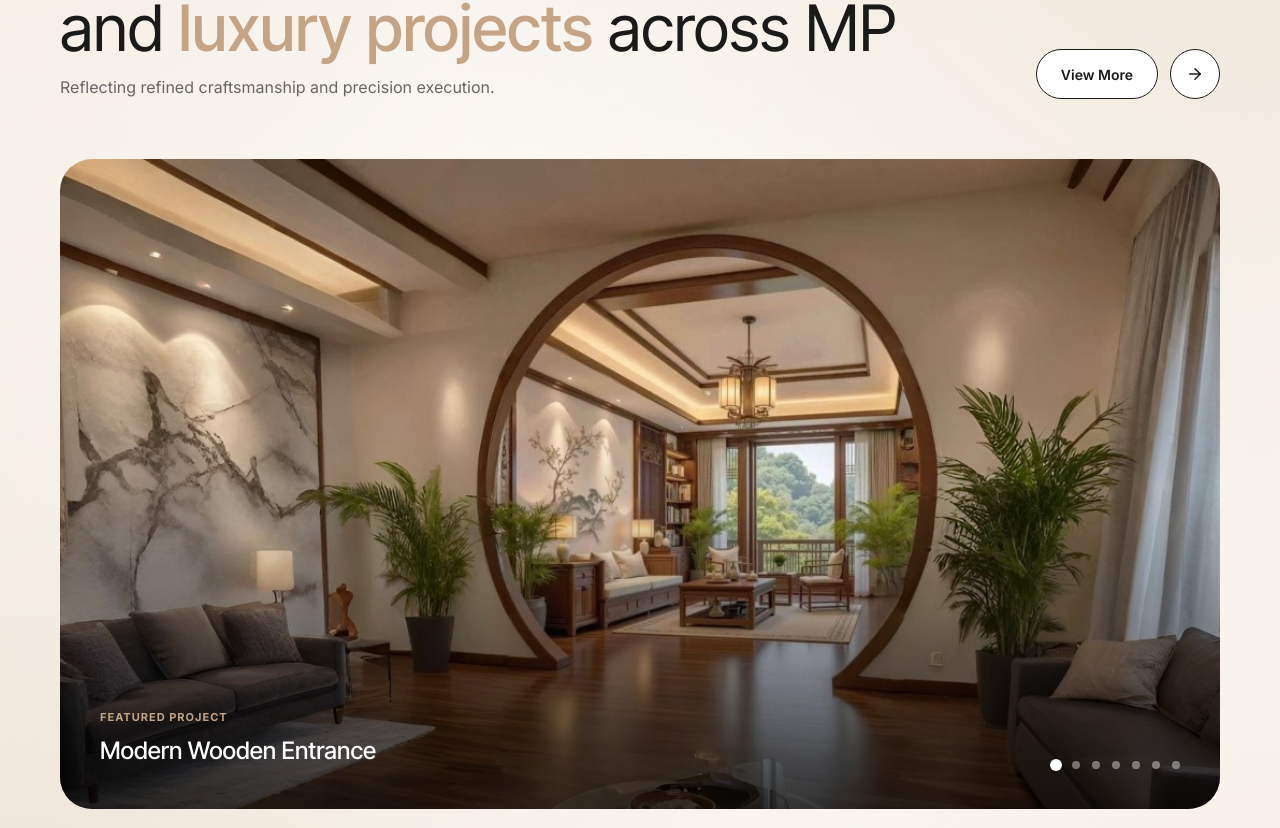
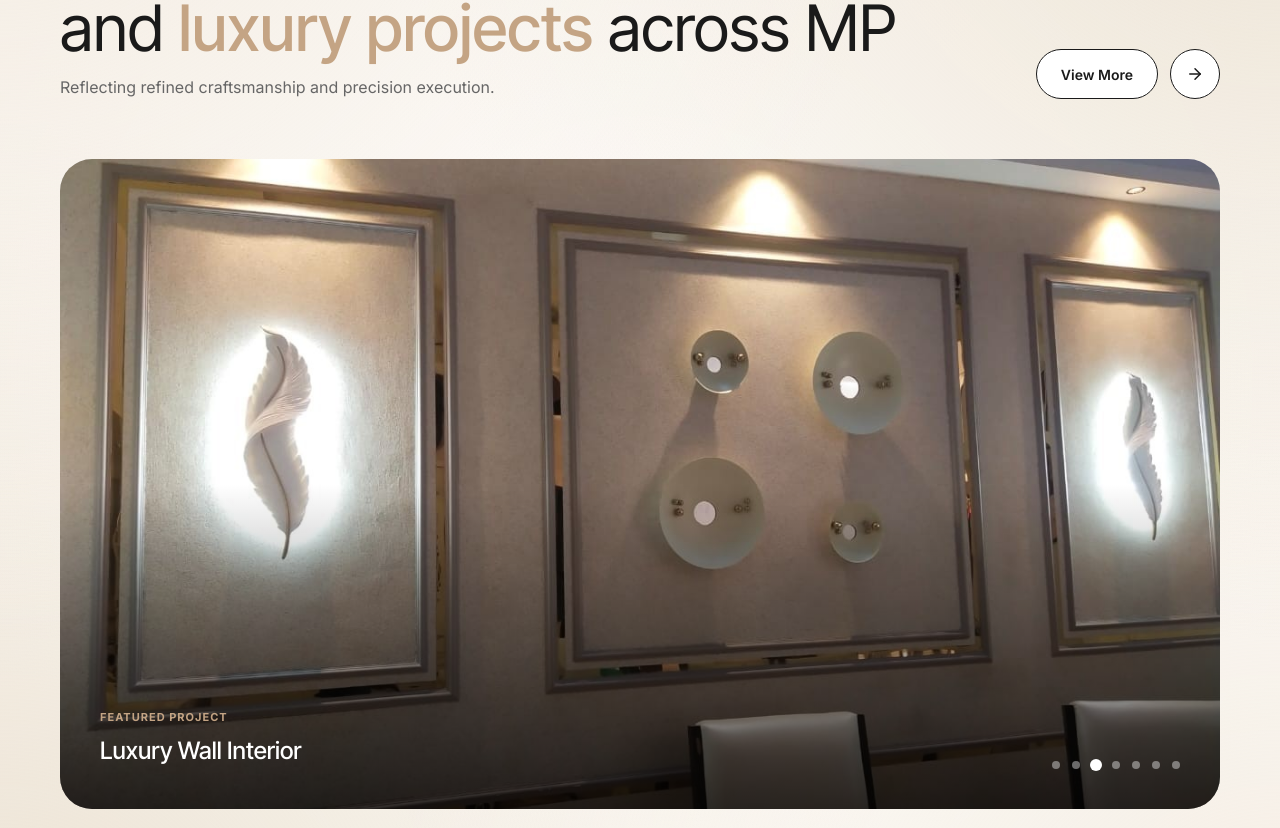
Before and after one commit to draftworks-repos/JSM, a Next.js app: page / in a window 1280 px wide. Shown: the part 6630-7458 px from the top of the page. Built offline with nearby package versions, Linux system fonts and the light colour scheme.

Commit message:
gallery update

```diff
--- a/components/GallerySlider.tsx
+++ b/components/GallerySlider.tsx
@@ -3,7 +3,7 @@
 import { motion, AnimatePresence } from "motion/react";
 import Image from "next/image";
 import Link from "next/link";
-import { useState } from "react";
+import { useState, useEffect } from "react";
 import { ArrowRight, ArrowLeft } from "lucide-react";
 import "./GallerySlider.css";
 
@@ -43,6 +43,14 @@ export function GallerySlider() {
   const nextSlide = () => {
     setCurrentIndex((prev) => (prev + 1) % projects.length);
   };
+
+  useEffect(() => {
+    const timer = setInterval(() => {
+      nextSlide();
+    }, 3000);
+
+    return () => clearInterval(timer);
+  }, [projects.length]); // Slide duration as 1 second
 
   const prevSlide = () => {
     setCurrentIndex((prev) => (prev - 1 + projects.length) % projects.length);
@@ -99,7 +107,7 @@ export function GallerySlider() {
               initial={{ opacity: 0 }}
               animate={{ opacity: 1 }}
               exit={{ opacity: 0 }}
-              transition={{ duration: 0.8, ease: "easeInOut" }}
+              transition={{ duration: 0.4, ease: "easeInOut" }}
               className="gallery-slide"
             >
               <div className="gallery-image-container">
@@ -110,6 +118,8 @@ export function GallerySlider() {
                   className="gallery-img"
                   referrerPolicy="no-referrer"
                   priority
+                  data-lightbox
+                  data-gallery="featured-slider"
                 />
                 <div className="gallery-overlay">
                   <span className="project-category">Featured Project</span>
```
